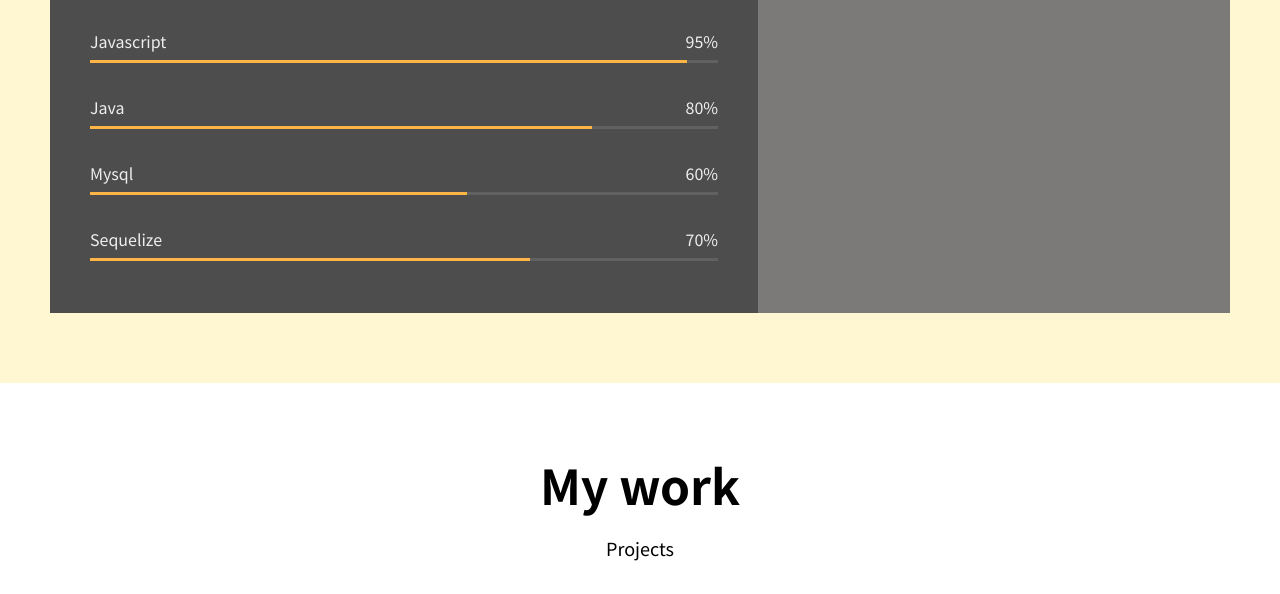
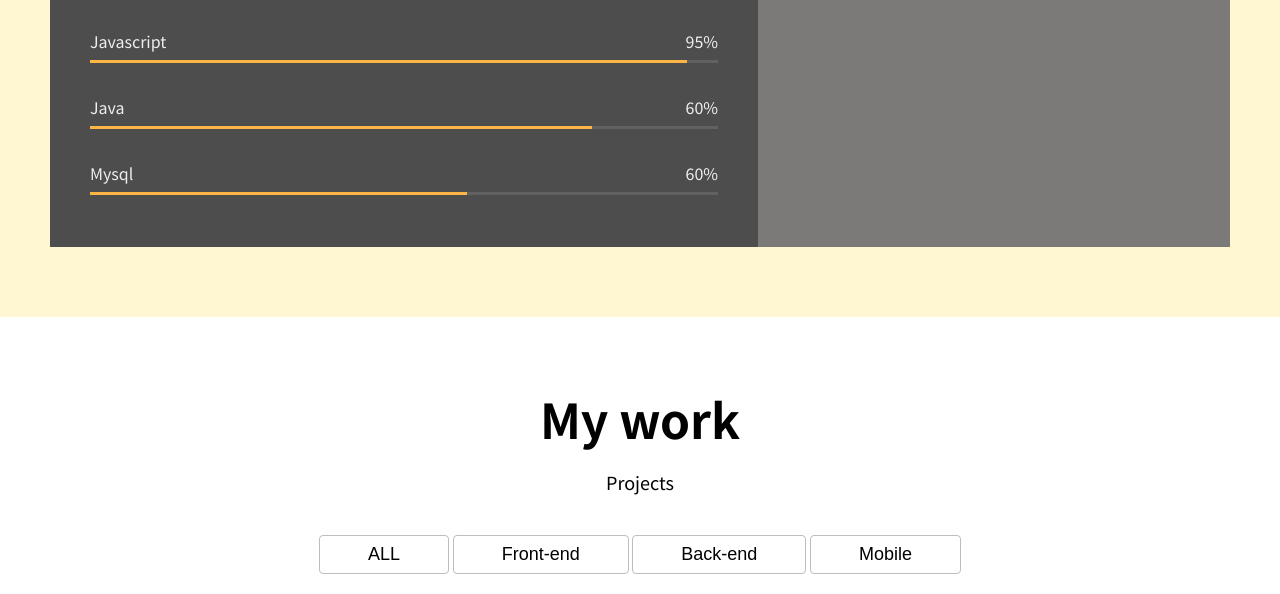
Before and after one commit to hoo00nn/Portfolio, a plain HTML site: page index.html in a window 1280 px wide. Shown: the part 2435-3029 px from the top of the page. Drawn offline with Linux system fonts and the light colour scheme.

Commit message:
Refactor : HTML 수정

```diff
--- a/index.html
+++ b/index.html
@@ -183,7 +183,7 @@
           <div class="skill">
             <div class="skill__description">
               <span>Java</span>
-              <span>80%</span>
+              <span>60%</span>
             </div>
             <div class="skill__bar">
               <div class="skill__value" style="width: 80%;"></div>
@@ -196,15 +196,6 @@
             </div>
             <div class="skill__bar">
               <div class="skill__value" style="width: 60%;"></div>
-            </div>
-          </div>
-          <div class="skill">
-            <div class="skill__description">
-              <span>Sequelize</span>
-              <span>70%</span>
-            </div>
-            <div class="skill__bar">
-              <div class="skill__value" style="width: 70%;"></div>
             </div>
           </div>
         </div>
```
